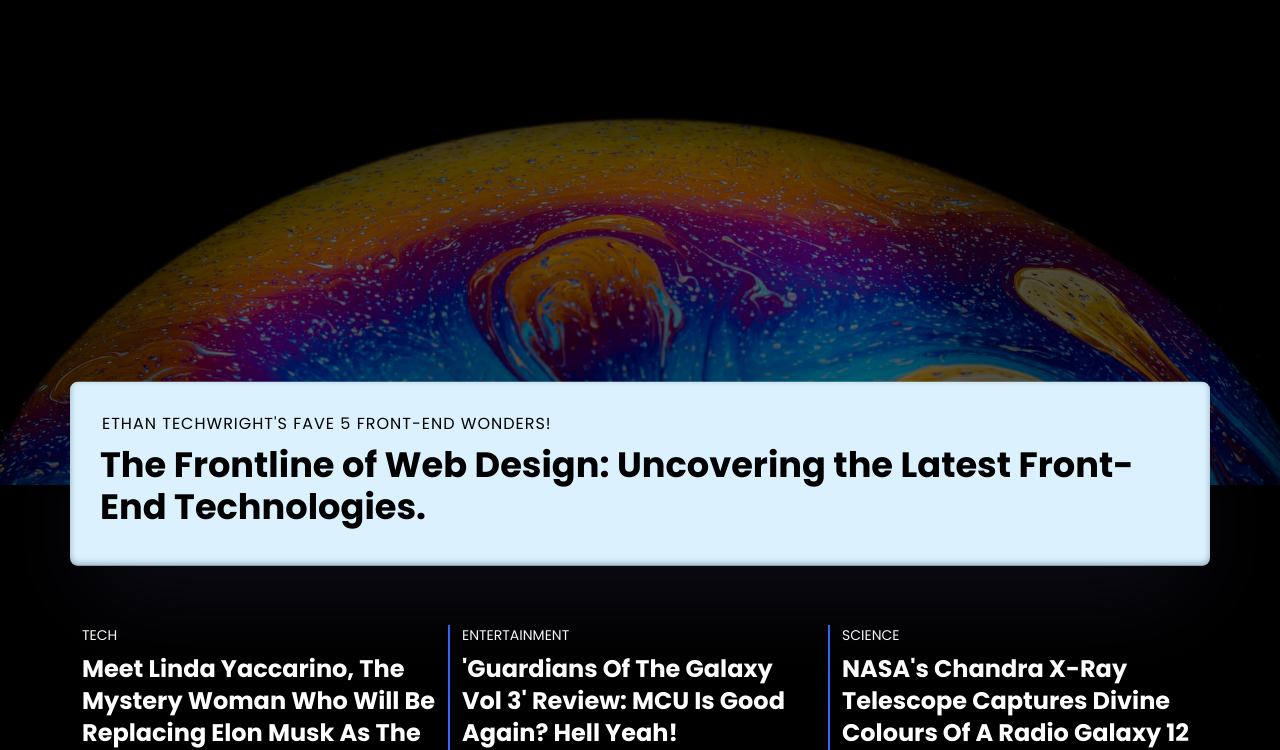
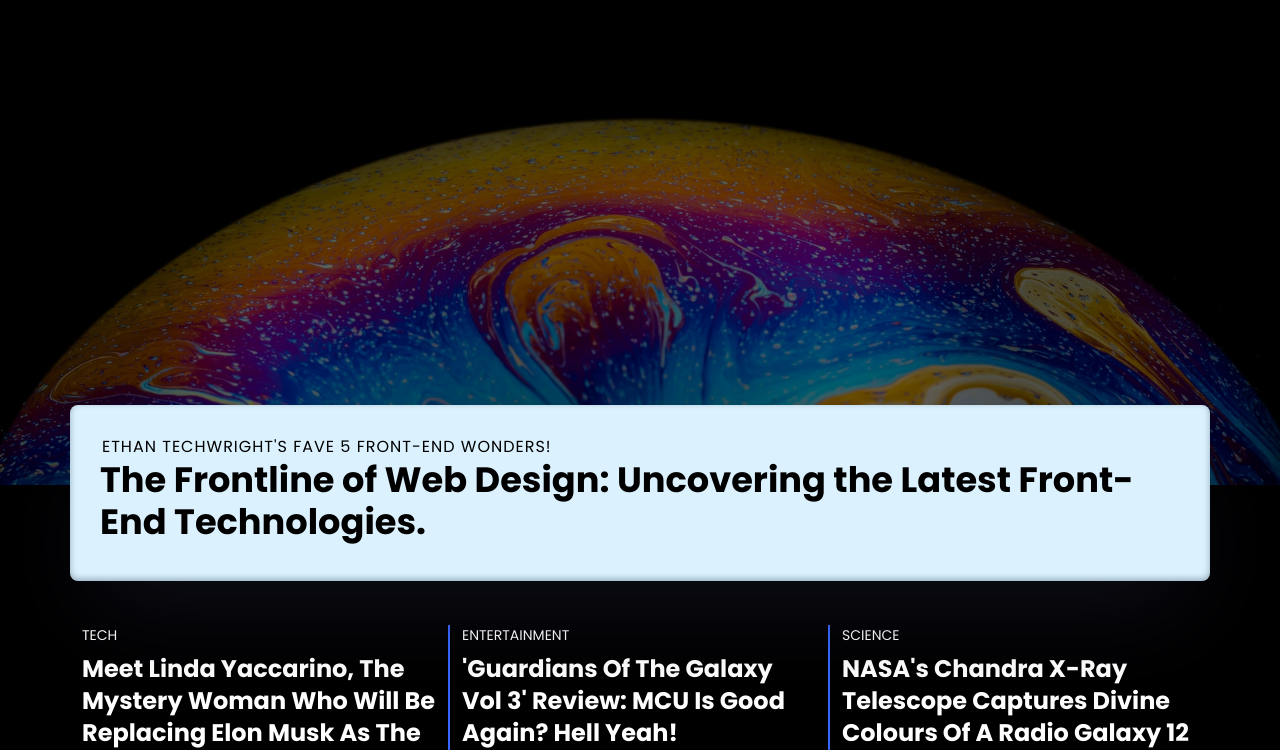
Before and after one commit to karthik-mohan23/UrbaneInsights, a plain HTML site: page index.html in a window 1280 px wide. Shown: the part 61-811 px from the top of the page. Drawn offline with nearby package versions, Linux system fonts and the light colour scheme.

Commit message:
made absolute container to be responsive

```diff
--- a/index.html
+++ b/index.html
@@ -65,10 +65,7 @@
     </nav>
     <!-- end of navbar -->
     <main>
-      <div class="relative">
-        <!-- img container -->
-        <div class="background-container background-img img"></div>
-        <!-- end of image container -->
+      <div class="background-container background-img img relative">
         <!-- absolute container -->
         <div class="absolute container">
           <a href="./blogPage.html" class="black-text">
@@ -81,6 +78,9 @@
             </h1>
           </a>
         </div>
+      </div>
+      <!-- end of image container -->
+
       <!-- main contents -->
       <div class="main-contents">
         <div class="container">
@@ -89,8 +89,8 @@
               <a href="#" class="white-text">
                 <h4 class="main-category-h">TECH</h4>
                 <p class="main-category-p">
-                    Meet Linda Yaccarino, The Mystery Woman Who Will Be
-                    Replacing Elon Musk As The New Twitter CEO
+                  Meet Linda Yaccarino, The Mystery Woman Who Will Be Replacing
+                  Elon Musk As The New Twitter CEO
                 </p>
               </a>
             </div>
@@ -111,7 +111,6 @@
                   Radio Galaxy 12 Million Light-Years Away
                 </p>
               </a>
-              </div>
             </div>
           </div>
         </div>
--- a/style.css
+++ b/style.css
@@ -92,8 +92,6 @@ a {
 }
 .navbar-bg {
   background-color: black;
-  /* padding-block: 1rem;
-  font-size: 1.1rem; */
 }
 .background-img {
   background: linear-gradient(rgb(0, 0, 0, 0.5), rgba(0, 0, 0, 0.5)),
@@ -111,41 +109,21 @@ a {
   width: 90%;
   border-radius: 8px;
   position: absolute;
-  top: 42%;
+  bottom: -6rem;
   left: 50%;
-  transform: translate(-50%, -50%);
+  transform: translateX(-50%);
   padding: 20px;
   background-color: rgb(219, 241, 253);
   box-shadow: rgba(50, 50, 93, 0.25) 0px 50px 100px -20px,
     rgba(0, 0, 0, 0.3) 0px 30px 60px -30px,
     rgba(10, 37, 64, 0.35) 0px -2px 6px 0px inset;
 }
-@media screen and (min-width: 576px) {
-  .absolute {
-    top: 44%;
-  }
-}
-@media screen and (min-width: 768px) {
-  .absolute {
-    top: 50%;
-  }
-}
-@media screen and (min-width: 992px) {
-  .absolute {
-    top: 53%;
-  }
-}
-@media screen and (min-width: 1170px) {
-  .absolute {
-    top: 55%;
-  }
-}
+
 .left-align {
   text-transform: uppercase;
   font-size: 14px;
   letter-spacing: 1px;
   margin: 0;
-  margin-bottom: 0.5rem;
 }
 .heading {
   font-size: 2.2rem;
@@ -170,9 +148,14 @@ a {
 
 .main-box {
   border: none;
-  border-right: 2px solid #3567fe;
+
+  margin-bottom: 0.5rem;
 }
-
+@media screen and (min-width: 772px) {
+  .main-box {
+    border-right: 2px solid #3567fe;
+  }
+}
 h4.text-white {
   margin-bottom: 20px;
 }
```
Also changed, not shown: success.html (+6 -6 lines). Lines whose indentation alone changed are shown as unchanged.
